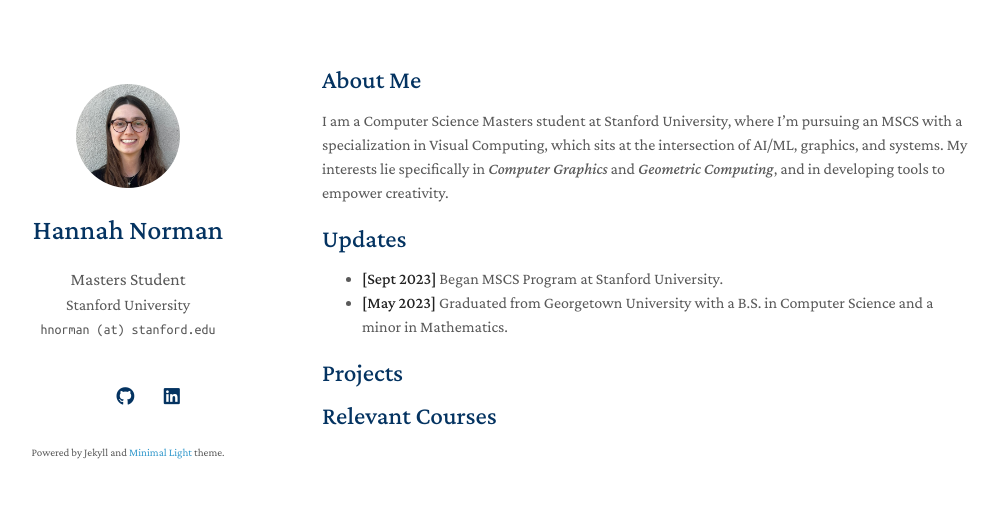
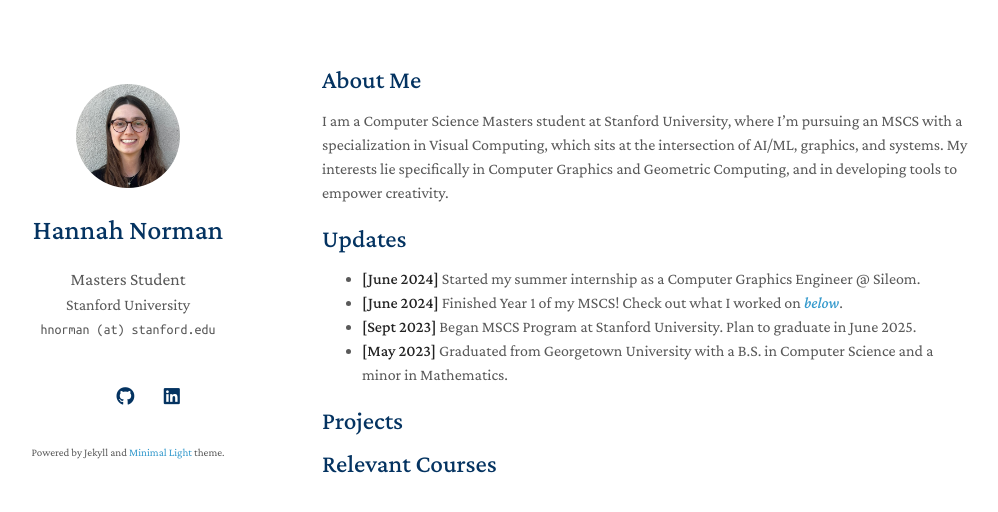
Before and after one commit to hnorm0629/portfolio, a Jekyll site: the page built from index.md, in a window 1280 px wide. Shown: the top 512 px of the page, without its empty margins (148-1146 px from the left). Built offline with Jekyll 4.4.1, drawn with Linux system fonts in a browser that asks for light colours; nearby versions of some CDN libraries; a style sheet for code colours, icons or effects is not loaded; our own code applies the rules of GitHub Pages for plain Markdown files.

Commit message:
Update index.md

```diff
--- a/index.md
+++ b/index.md
@@ -4,11 +4,13 @@ layout: homepage
 
 ## About Me
 
-I am a Computer Science Masters student at Stanford University, where I'm pursuing an MSCS with a specialization in Visual Computing, which sits at the intersection of AI/ML, graphics, and systems. My interests lie specifically in _Computer Graphics_ and _Geometric Computing_, and in developing tools to empower creativity.
+I am a Computer Science Masters student at Stanford University, where I'm pursuing an MSCS with a specialization in Visual Computing, which sits at the intersection of AI/ML, graphics, and systems. My interests lie specifically in Computer Graphics and Geometric Computing, and in developing tools to empower creativity.
 
 ## Updates
 
-- **[Sept 2023]** Began MSCS Program at Stanford University.
+- **[June 2024]** Started my summer internship as a Computer Graphics Engineer @ Sileom.
+- **[June 2024]** Finished Year 1 of my MSCS! Check out what I worked on [_below_](www.google.com).
+- **[Sept 2023]** Began MSCS Program at Stanford University. Plan to graduate in June 2025.
 - **[May 2023]** Graduated from Georgetown University with a B.S. in Computer Science and a minor in Mathematics.
 
 {% include_relative _includes/projects.md %}
```
